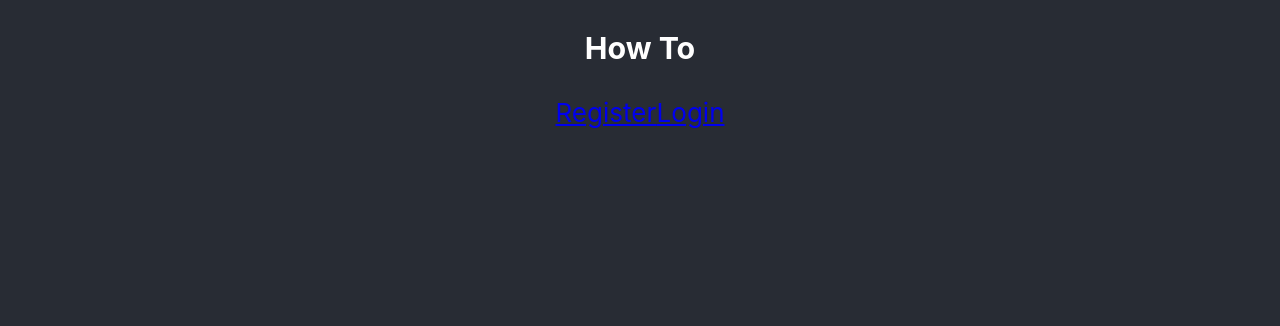
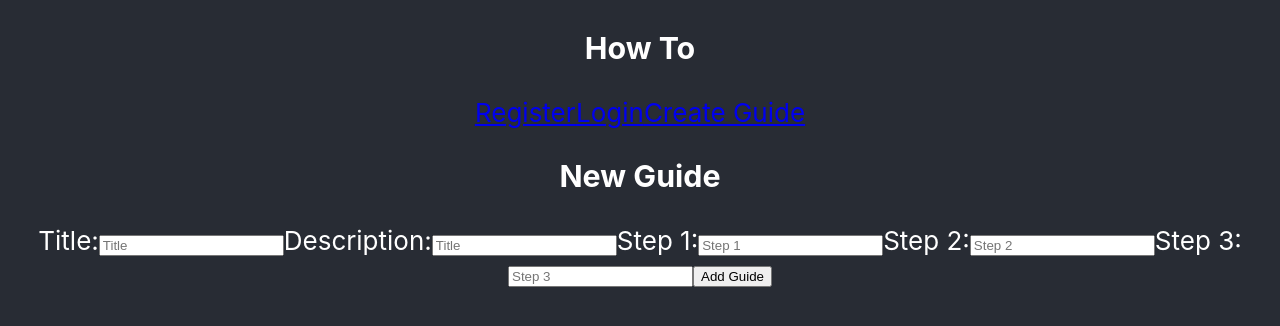
Before and after one commit to bw-how-to/how-to-FE, a React (Create React App) app in the folder how-to/: page /newguide in a window 1280 px wide. Shown: the top 326 px of the page. Built offline with nearby package versions, Linux system fonts and the light colour scheme; no server answers; sample sign-in values are in the browser's storage.

Commit message:
attempted to add post functionality

```diff
--- a/how-to/src/App.js
+++ b/how-to/src/App.js
@@ -1,20 +1,24 @@
 import React from 'react';
 import { BrowserRouter as Router, Route, Link, withRouter } from 'react-router-dom'
+import { Redirect } from 'react-router-dom';
 import SignUp from './components/SignUp'
 import Login from './components/Login'
 import Guides from './components/Guides'
 import PrivateRoute from './components/PrivateRoute'
 import Post from './components/Post'
+import NewGuide from './components/NewGuide'
 import axios from 'axios'
 import './App.css';
+import createHistory from 'history/createBrowserHistory';
 
+const history = createHistory();
 const Auth = PrivateRoute(Guides);
 
 class App extends React.Component {
   constructor(props) {
     super(props)
     this.state = {
-      loggedIn: true,
+      loggedIn: localStorage.getItem("jwt") === null ? false : true,
       guides: [],
       guideSelected: false,
     }
@@ -59,8 +63,9 @@ class App extends React.Component {
     .post('https://bw-how-to.herokuapp.com/login', props)
     .then(res => {
         localStorage.setItem('jwt', res.data.token)
-        // this.getGuides()
+        this.getGuides()
         this.props.history.push('/guides')
+
         this.setState({loggedIn: true})
     })
     .catch(err => {
@@ -81,15 +86,34 @@ class App extends React.Component {
     })
   }
 
+  handleNewGuide = (props) => {
+    const token = localStorage.getItem('jwt')
+    const requestConfig = {
+        headers: {
+             authorization: token
+        }
+    }
+
+    if (token) {
+      console.log(props)
+      axios
+      .post('https://bw-how-to.herokuapp.com/guides', requestConfig, props)
+      .then(res => console.log(res))
+      .catch(err => console.log(err))
+      }
+  }
+
 
   render() {
+    console.log(this.state.guides)
     return (
-      <Router>
+      <Router history={history}>
         <div className="App">
           <h3>How To</h3>
           <div>
             <Link to="/register">Register</Link>
             <Link to="/login">Login</Link>
+            <Link to="/newguide">Create Guide</Link>
           </div>
           <Route path='/register'
           render={props => (
@@ -115,6 +139,16 @@ class App extends React.Component {
             />
           )}
           />
+
+          <Route exact path='/newguide'
+          render={props => (
+            <NewGuide {...props}
+            loggedIn={this.state.loggedIn}
+            handleNewGuide={this.handleNewGuide}
+            />
+          )}
+          />
+
           <Route exact path='/guides/:id'
           render={props => (
             <Post {...props}
--- a/how-to/src/components/Login.js
+++ b/how-to/src/components/Login.js
@@ -1,4 +1,5 @@
 import React from 'react'
+import { withRouter } from 'react-router-dom'
 
 class Login extends React.Component {
     constructor(props) {
@@ -56,4 +57,4 @@ class Login extends React.Component {
     }
 }
 
-export default Login
+export default withRouter(Login)
--- /dev/null
+++ b/how-to/src/components/NewGuide.js
@@ -0,0 +1,91 @@
+import React from 'react';
+import { Redirect } from 'react-router-dom';
+
+class NewGuide extends React.Component {
+    constructor(props) {
+        super(props)
+        this.state = {
+            NewGuide: {
+                title: '',
+                description: '',
+                step_1: '',
+                step_2: '',
+                step_3: '',
+                step_4: '',
+                step_5: '',
+                type: 'cooking',
+                user_id: 1
+            }
+        }
+    }
+
+    handleChanges = (e) => {
+        this.setState({
+            NewGuide: {
+                ...this.state.NewGuide,
+                [e.target.name]: e.target.value
+            }
+        })
+    }
+
+    handleSubmit = (e) => {
+        e.preventDefault()
+        this.props.handleNewGuide(this.state.NewGuide)
+    }
+
+    render() {
+      return this.props.loggedIn === false ? (
+        <Redirect to='/login'
+        />
+      ) : (
+          <div>
+            <h3>New Guide</h3>
+            <form onSubmit={this.handleSubmit} className='newGuideForm'>
+                Title:
+                <input
+                    type='text'
+                    name='title'
+                    placeholder='Title'
+                    onChange={this.handleChanges}
+                    value={this.state.title}
+                />
+                Description:
+                <input
+                    type='text'
+                    name='description'
+                    placeholder='Title'
+                    onChange={this.handleChanges}
+                    value={this.state.description}
+                />
+                Step 1:
+                <input
+                    type='text'
+                    name='step_1'
+                    placeholder='Step 1'
+                    onChange={this.handleChanges}
+                    value={this.state.step_1}
+                />
+                Step 2:
+                <input
+                    type='text'
+                    name='step_2'
+                    placeholder='Step 2'
+                    onChange={this.handleChanges}
+                    value={this.state.step_2}
+                />
+                Step 3:
+                <input
+                    type='text'
+                    name='step_3'
+                    placeholder='Step 3'
+                    onChange={this.handleChanges}
+                    value={this.state.step_3}
+                />
+                <button type='submit'>Add Guide</button>
+            </form>
+        </div>
+      );
+    }
+}
+
+export default NewGuide;
```
